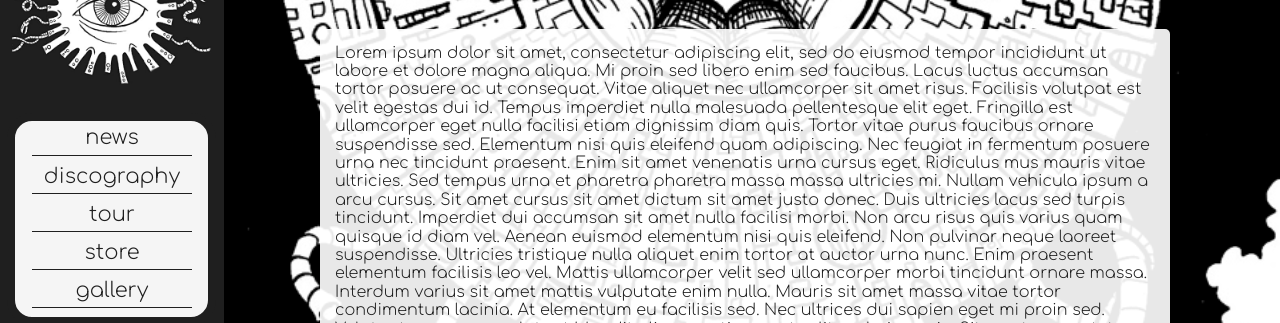
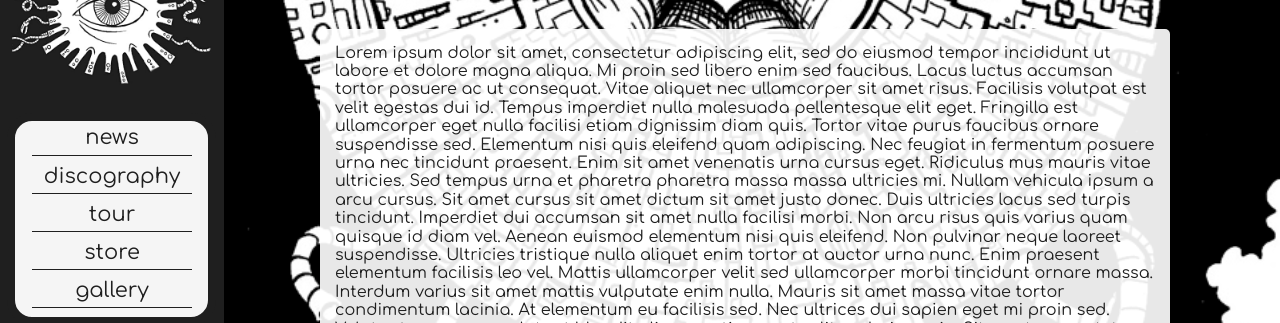
Before and after one commit to ToonLunk/munook_project, a plain HTML site: page index.html in a window 1280 px wide. Shown: the part 77-400 px from the top of the page. Drawn offline with Linux system fonts and the light colour scheme.

Commit message:
Update index.html

```diff
--- a/index.html
+++ b/index.html
@@ -5,7 +5,7 @@
 
         <!-- for fonts -->
         <link href="//fonts.googleapis.com/css?family=Baloo+Da+2&display=swap" rel="stylesheet">
-         <link href="//fonts.googleapis.com/css2?family=Comfortaa:wght@300&display=swap" rel="stylesheet">
+         <link href="//fonts.googleapis.com/css2?family=Comfortaa:wght@400&display=swap" rel="stylesheet">
 
         <!-- for main stylesheet -->
         <link rel="stylesheet" href="styles/style.css">
```
